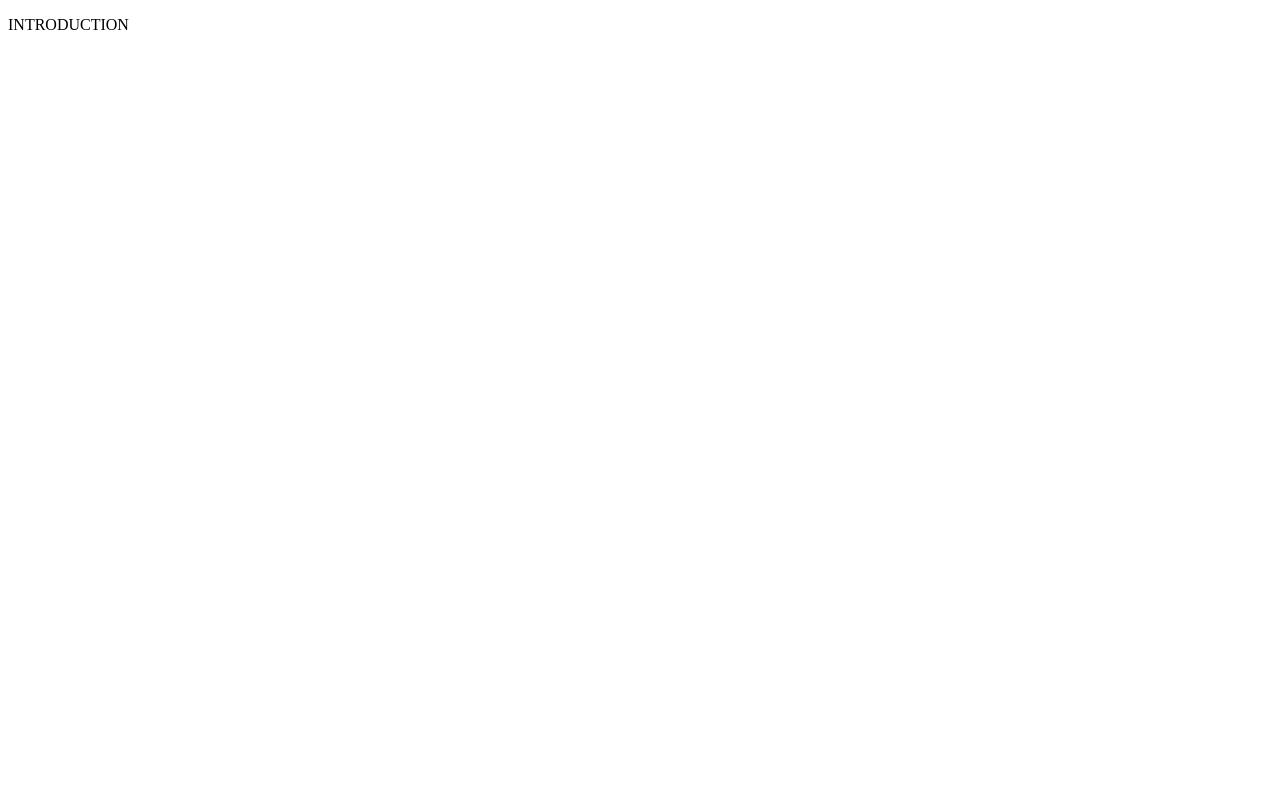
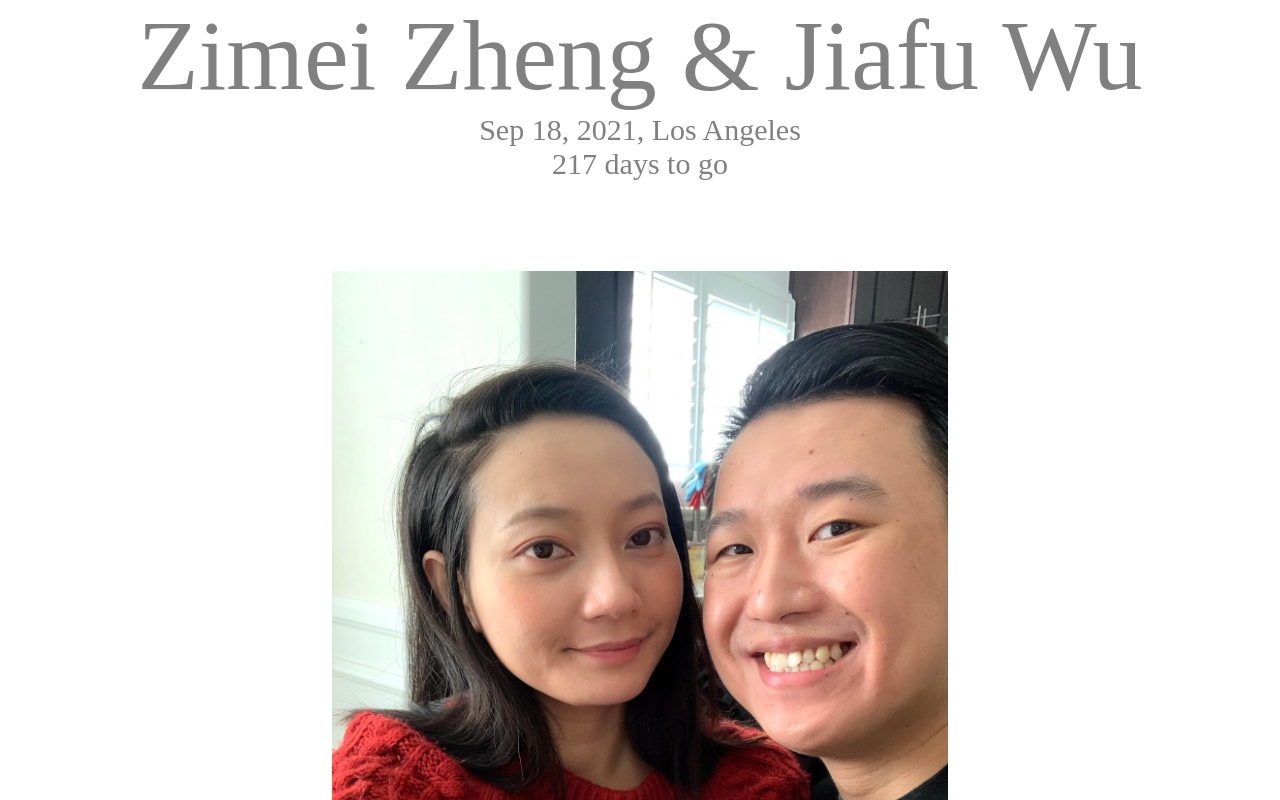
Before and after one commit to fusio-wu/wedding-website, an Angular app: page / in a window 1280 px wide. Shown: the top 800 px of the page. Built offline with nearby package versions, Linux system fonts and the light colour scheme.

Commit message:
Modify style and add pic

```diff
--- a/src/app/introduction/introduction.component.css
+++ b/src/app/introduction/introduction.component.css
@@ -0,0 +1,27 @@
+/* IntroductionComponent's private CSS styles */
+  .introduction_couple_pic, .introduction_background_pic{
+    background-color:white;
+    text-align: center;
+    margin: -10px;
+    margin-bottom: 100px;
+    color: gray;
+  }
+  .introduction_background_pic {
+    background-repeat: no-repeat;
+    background-size: cover;
+  }
+  .name {
+    font-size: 100px;
+    border: 1em;
+  }
+  .date_loca, .countdown {
+    font-size: 30px;
+    font-family: Brush Script MT, Brush Script Std, cursive;
+    border: 10px;
+  }
+  .countdown {
+    border-bottom: 35px;
+  }
+  .couple_pic_front {
+    width: 48%
+  }
--- a/src/app/introduction/introduction.component.html
+++ b/src/app/introduction/introduction.component.html
@@ -1 +1,8 @@
-<p>INTRODUCTION</p>
+<div class="introduction_background_pic">
+    <div class="name">Zimei Zheng & Jiafu Wu</div>
+    <div class="date_loca">{{targetDate | date : "mediumDate"}}, {{location}}</div>
+    <div class="countdown">{{daysToGo()}} days to go</div>
+</div>
+<div class="introduction_couple_pic">
+    <img class="couple_pic_front" src="../../assets/IMG_0364.jpg">
+</div>
--- a/src/app/introduction/introduction.component.ts
+++ b/src/app/introduction/introduction.component.ts
@@ -6,10 +6,19 @@ import { Component, OnInit } from '@angular/core';
   styleUrls: ['./introduction.component.css']
 })
 export class IntroductionComponent implements OnInit {
+  today: Date = new Date();
+  // Target wedding date is  2021, September 18 5pm LA time =>  2021, September 19 00:00 UTC
+  targetDate: Date = new Date('September 18, 2021 17:00:00');
+  location: string = "Los Angeles";
 
   constructor() { }
 
   ngOnInit(): void {
   }
 
+  daysToGo(): number {
+    const diffTime = Math.abs(this.targetDate.getTime() - this.today.getTime());
+    const diffDates = Math.round(diffTime / (1000 * 60 * 60 * 24));
+    return diffDates;
+  }
 }
```
Also changed, not shown: src/assets/IMG_0364.jpg (added).
